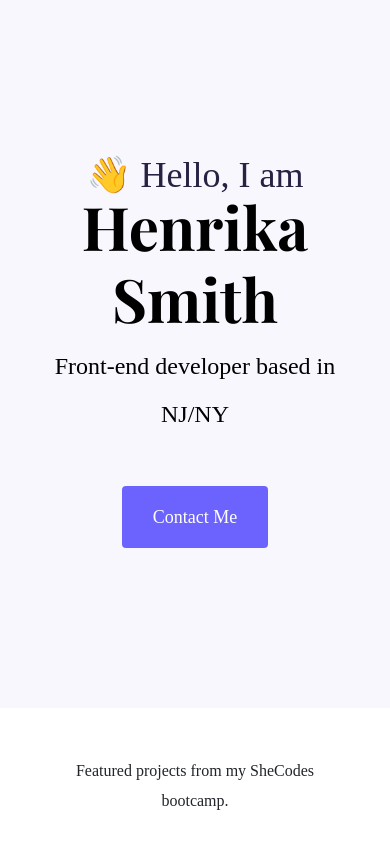
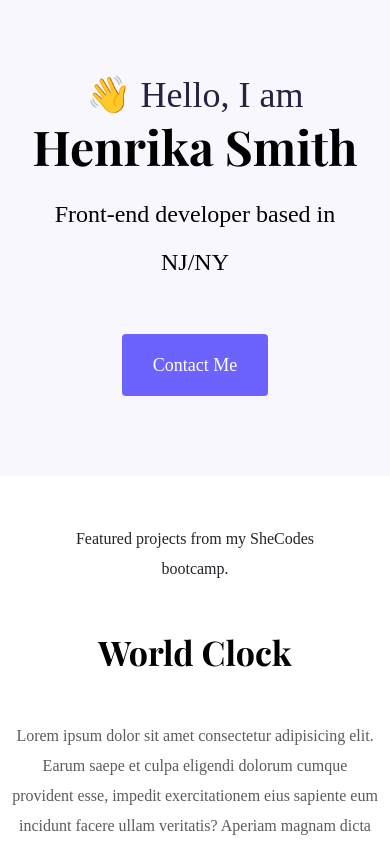
Before and after one commit to iamhenrika/sc-portfolio-project, a plain HTML site: page index.html in a window 390 px wide. Shown: the top 844 px of the page. Drawn offline with nearby package versions, Linux system fonts and the light colour scheme.

Commit message:
Update styles.css

```diff
--- a/css/styles.css
+++ b/css/styles.css
@@ -82,11 +82,16 @@ img {
 
 @media (max-width: 960px) {
   h1 {
-    font-size: 60px;
+    font-size: 48px;
+    line-height: 1.5;
   }
 
   h2 {
-    font-size: 44px;
+    font-size: 34px;
+  }
+
+  .hero {
+    padding: 80px 20px;
   }
 
   .project-description {
```
